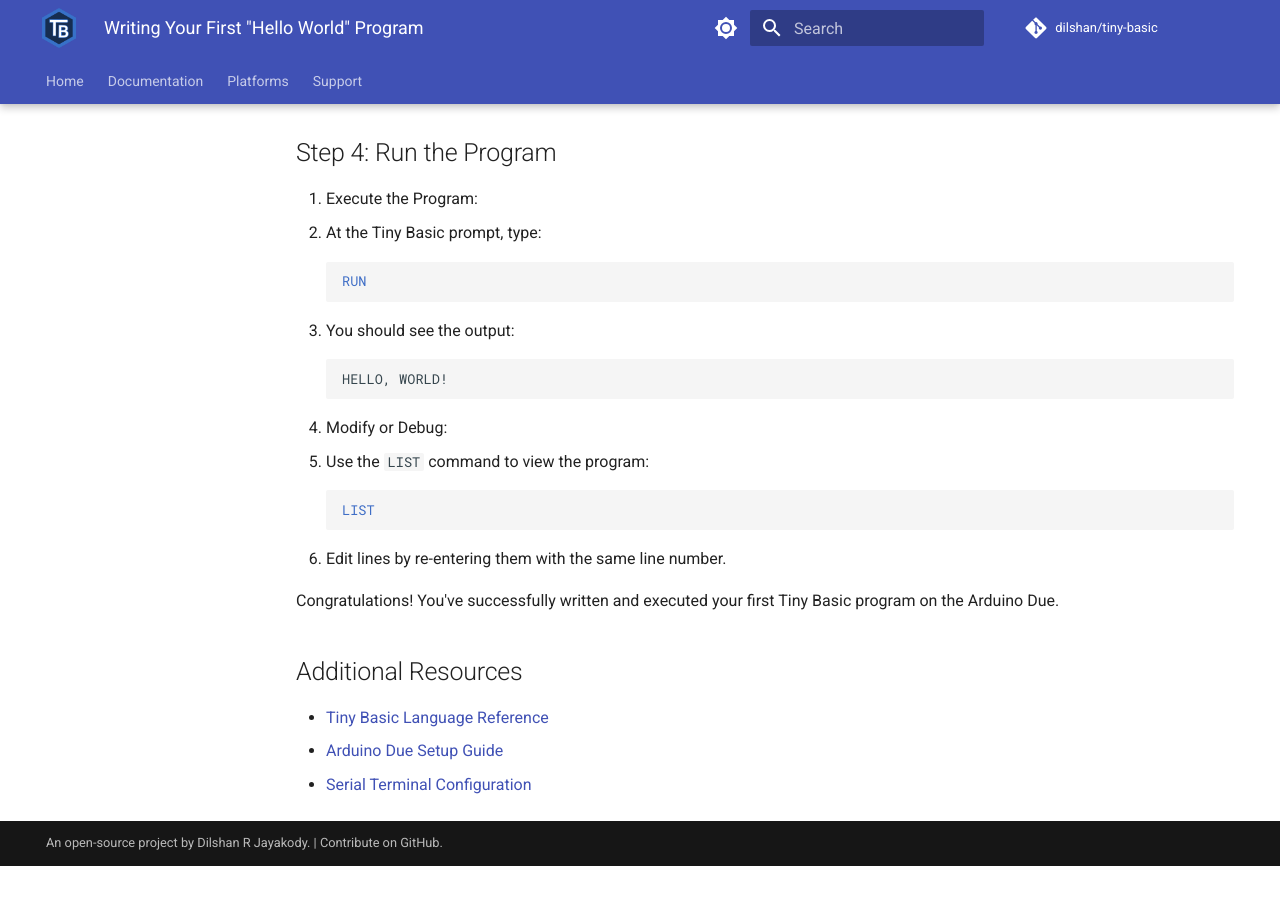
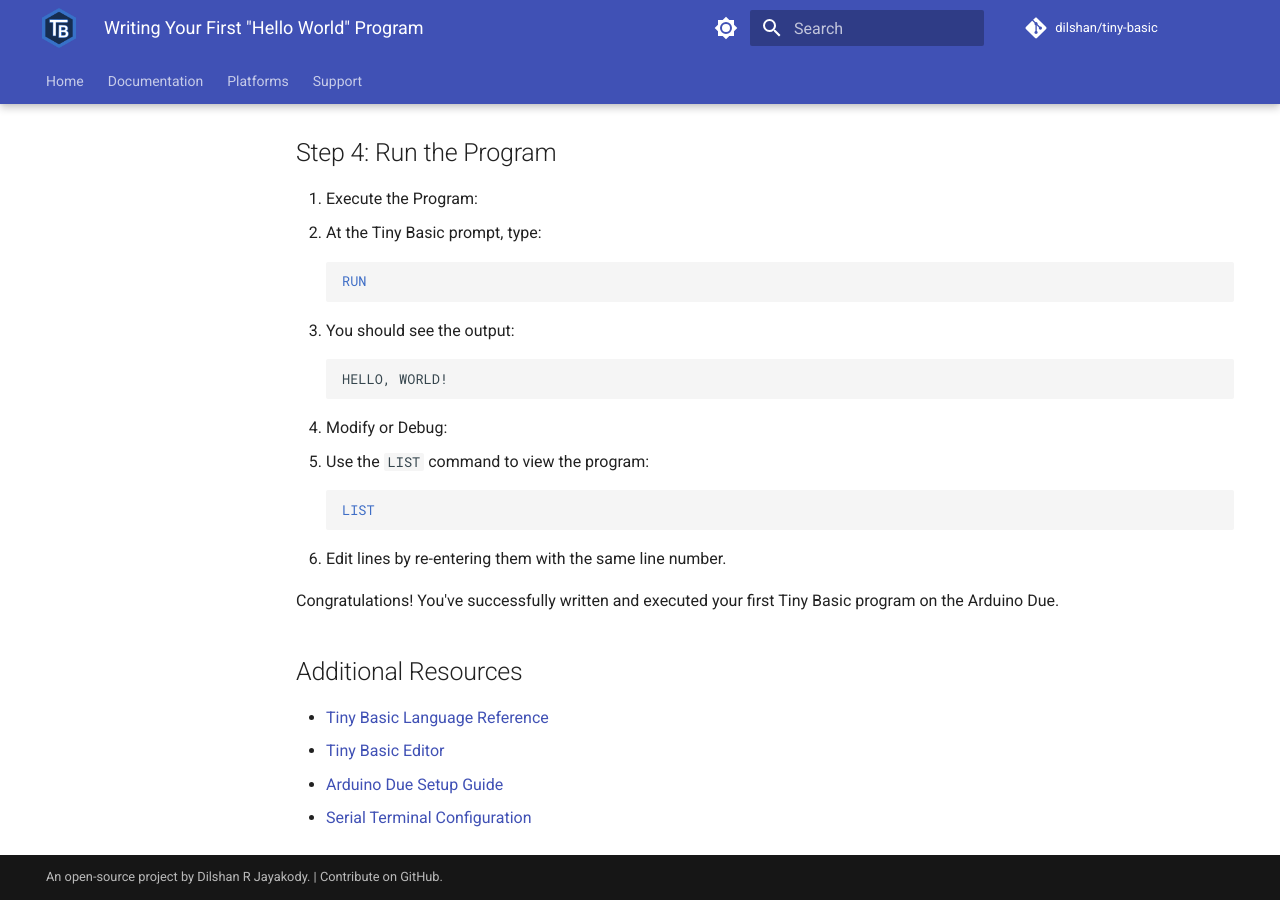
Before and after one commit to dilshan/tiny-basic, an MkDocs documentation site: the page built from docs/guide/hello-world.md, in a window 1280 px wide and 900 px high, scrolled down 1197 px. Built offline with MkDocs 1.6.1 and Material for MkDocs 9.7.7, drawn with Linux system fonts in a browser that asks for light colours; comment, search, counter and statistics services are not loaded; before the commit the page ends 2063 px from its top, so only the background shows below that.

Commit message:
Add link to the editor.md file.

```diff
--- a/docs/guide/hello-world.md
+++ b/docs/guide/hello-world.md
@@ -63,5 +63,6 @@ Congratulations! You've successfully written and executed your first Tiny Basic
 ## Additional Resources
 
 - [Tiny Basic Language Reference](../manual/language-reference.md)
+- [Tiny Basic Editor](../manual/editor.md)
 - [Arduino Due Setup Guide](https://docs.arduino.cc/hardware/due)
 - [Serial Terminal Configuration](https://linux.die.net/man/1/screen)
```
